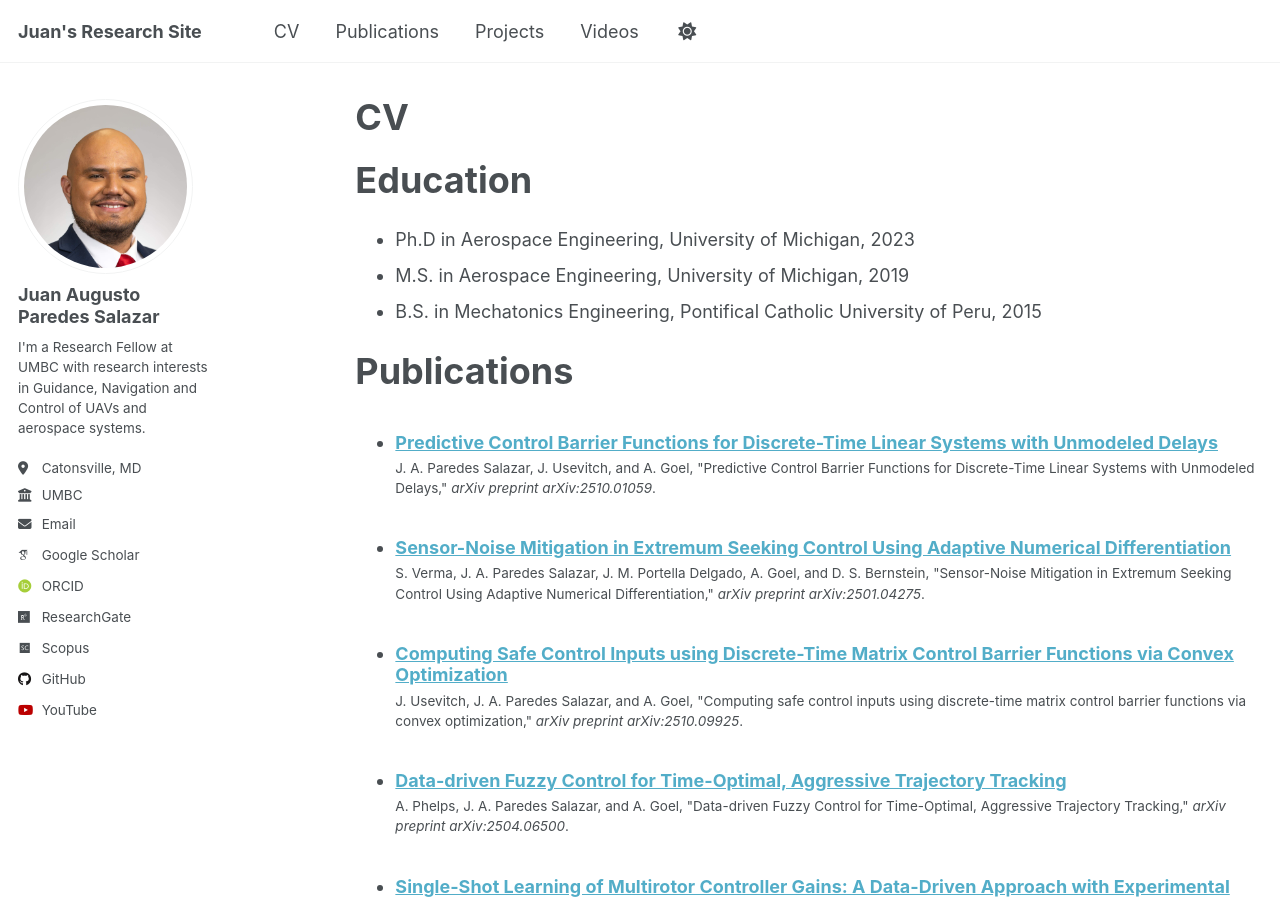
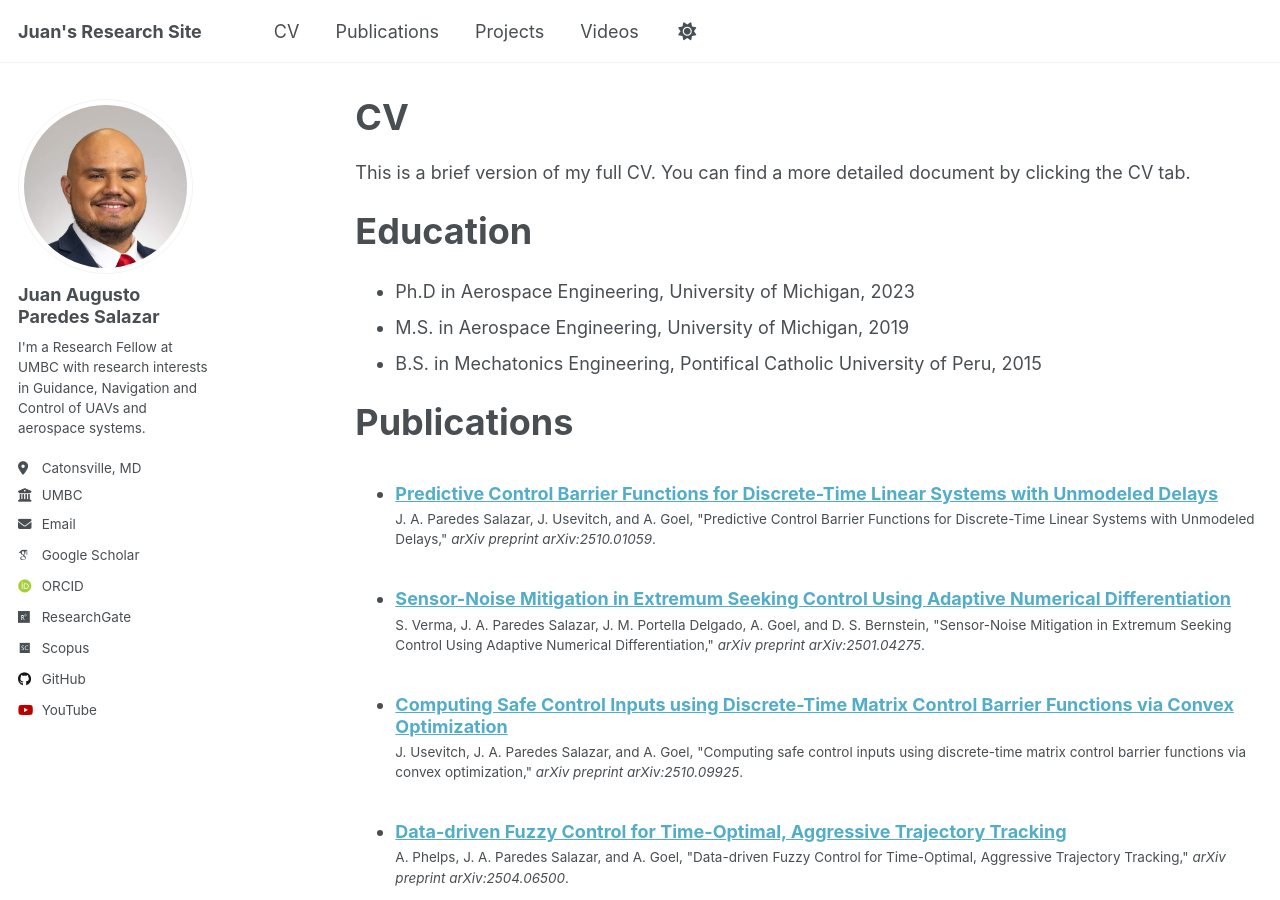
Before and after one commit to JAParedes/JAParedes.github.io, a Jekyll site: the page built from _pages/cv.md, in a window 1280 px wide and 900 px high. Built offline with Jekyll 4.4.1, drawn with Linux system fonts in a browser that asks for light colours; some web fonts are replaced; a script that is not in the unit is left out.

Commit message:
Updated cv page.

```diff
--- a/_pages/cv.md
+++ b/_pages/cv.md
@@ -8,6 +8,9 @@ redirect_from:
 ---
 
 {% include base_path %}
+
+
+This is a brief version of my full CV. You can find a more detailed document by clicking the CV tab.
 
 Education
 ======
```
